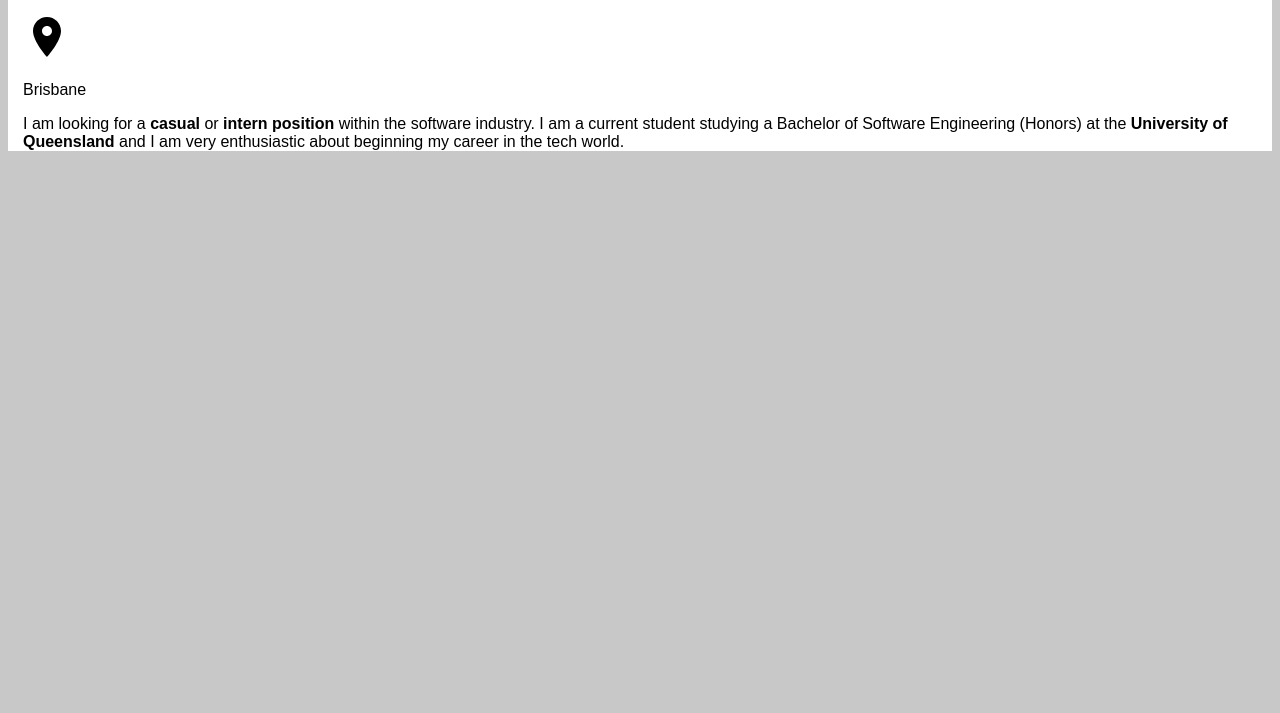
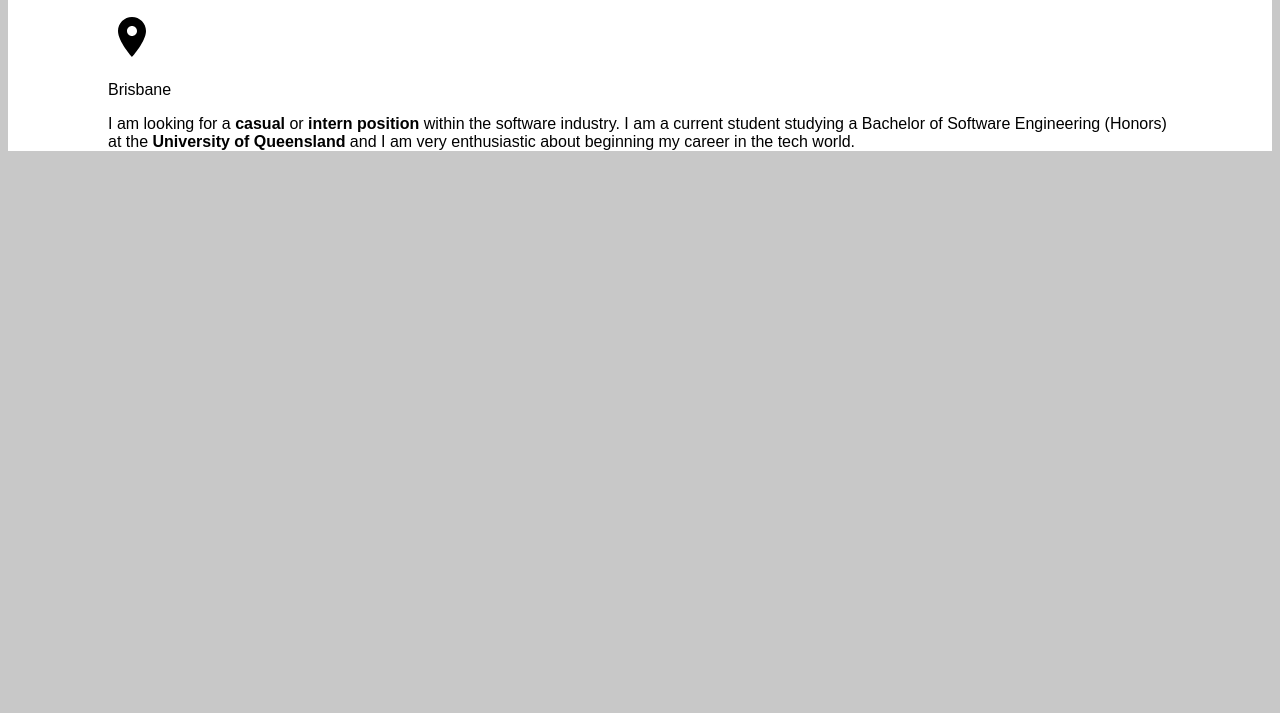
Before and after one commit to surelyitsanton/surelyitsanton.github.io, a plain HTML site: page index.html in a window 1280 px wide. Shown: the part 87-800 px from the top of the page. Drawn offline with Linux system fonts and the light colour scheme.

Commit message:
Update styles.css

```diff
--- a/styles.css
+++ b/styles.css
@@ -23,5 +23,6 @@ body {
   margin-right: auto;
   margin-left: auto;
   background-color: white;
-  padding-left: 15px;
+  padding-left: 100px;
+  padding-right: 100px;
 }
```
